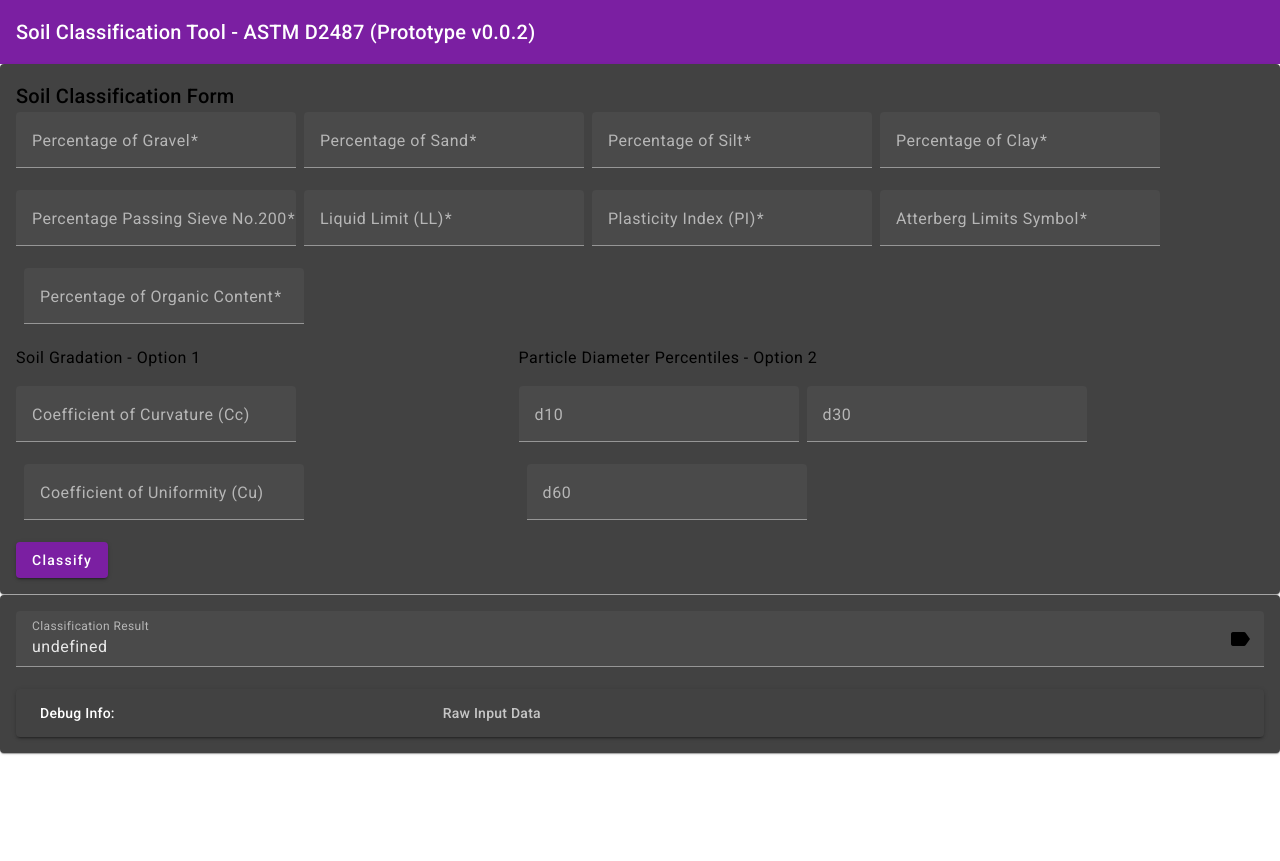
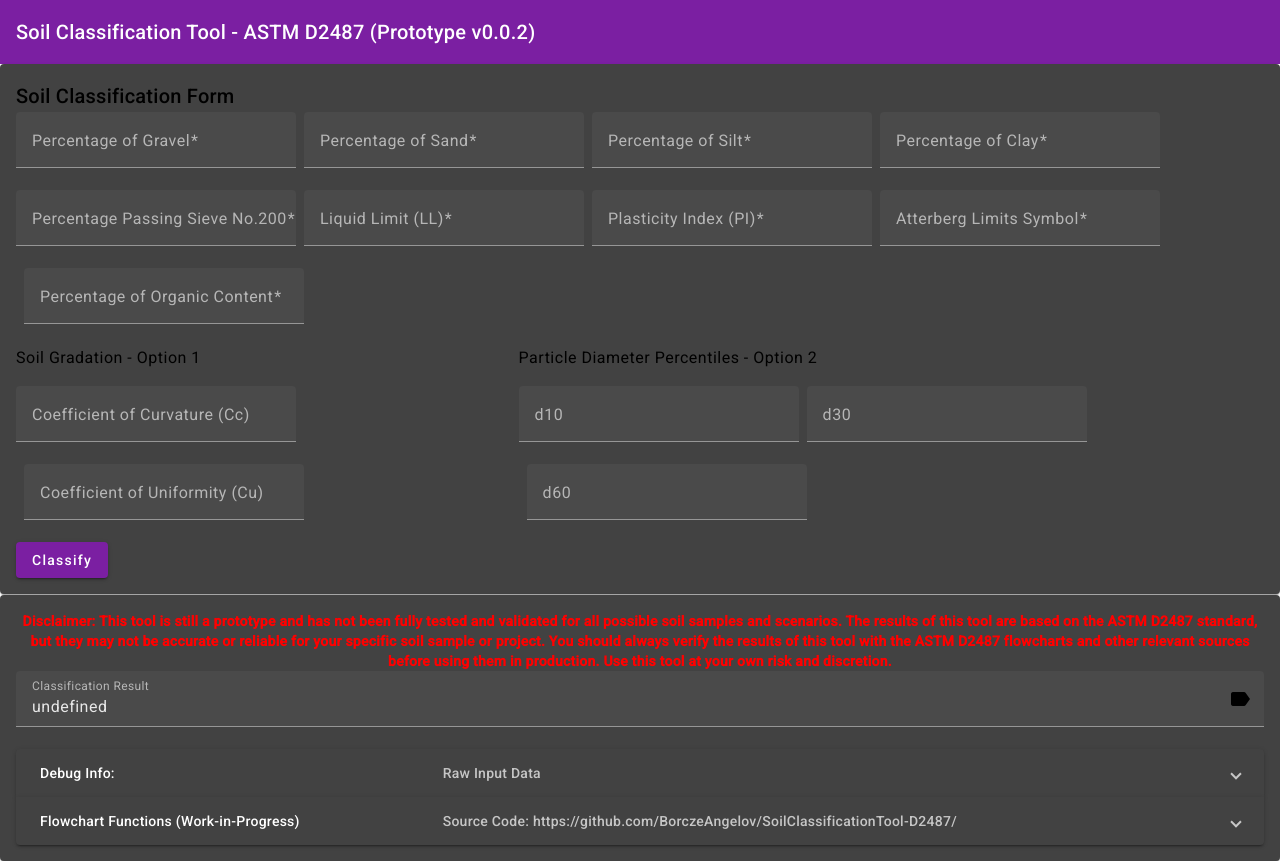
Before and after one commit to BorczeAngelov/SoilClassificationTool-D2487, an Angular app in the folder soil-classification-tool-d2487/: page / in a window 1280 px wide. Before the commit the page ends 800 px from the top, so only its background shows below. Built offline with nearby package versions, Linux system fonts and the light colour scheme.

Commit message:
add disclaimer

```diff
--- a/soil-classification-tool-d2487/src/app/soil-classification-result/soil-classification-result.component.html
+++ b/soil-classification-tool-d2487/src/app/soil-classification-result/soil-classification-result.component.html
@@ -1,5 +1,13 @@
 <mat-card>
   <mat-card-content>
+
+    <div style="color: red; font-weight: bold; text-align: center;">
+      Disclaimer: This tool is still a prototype and has not been fully tested and validated for all possible soil
+      samples and scenarios. The results of this tool are based on the ASTM D2487 standard, but they may not be accurate
+      or reliable for your specific soil sample or project. You should always verify the results of this tool with the
+      ASTM D2487 flowcharts and other relevant sources before using them in production. Use this tool at your own risk
+      and discretion.
+    </div>
 
     <mat-form-field style="width: 100%;">
       <mat-label>Classification Result</mat-label>
@@ -9,7 +17,7 @@
 
 
     <mat-accordion>
-      <mat-expansion-panel hideToggle>
+      <mat-expansion-panel>
         <mat-expansion-panel-header>
           <mat-panel-title>
             Debug Info:
@@ -19,7 +27,25 @@
           </mat-panel-description>
         </mat-expansion-panel-header>
 
-      <pre>{{ soilClassificationService.rawInputData | json }}</pre>
+        <pre>{{ soilClassificationService.rawInputData | json }}</pre>
+      </mat-expansion-panel>
+
+      <mat-expansion-panel>
+        <mat-expansion-panel-header>
+          <mat-panel-title>
+            Flowchart Functions (Work-in-Progress)
+          </mat-panel-title>
+          <mat-panel-description>
+            Source Code: https://github.com/BorczeAngelov/SoilClassificationTool-D2487/
+          </mat-panel-description>
+        </mat-expansion-panel-header>
+
+        <pre>soil-classification-tool-d2487\src\app\domain\flowchart-functions\classifyCoarseGrainedSoilWithDominantMaterialGravel.ts</pre>
+        <pre>soil-classification-tool-d2487\src\app\domain\flowchart-functions\classifyCoarseGrainedSoilWithDominantMaterialSand.ts</pre>
+        <pre>soil-classification-tool-d2487\src\app\domain\flowchart-functions\classifyFineGrainedSoilWithLiquidLimitAboveHalf.ts</pre>
+        <pre>soil-classification-tool-d2487\src\app\domain\flowchart-functions\classifyFineGrainedSoilWithLiquidLimitBelowHalf.ts</pre>
+        <pre>soil-classification-tool-d2487\src\app\domain\flowchart-functions\extendNameIfNeededFunctions.ts</pre>
+        <pre>soil-classification-tool-d2487\src\app\domain\soil-classification.service.ts</pre>
       </mat-expansion-panel>
     </mat-accordion>
 
```
